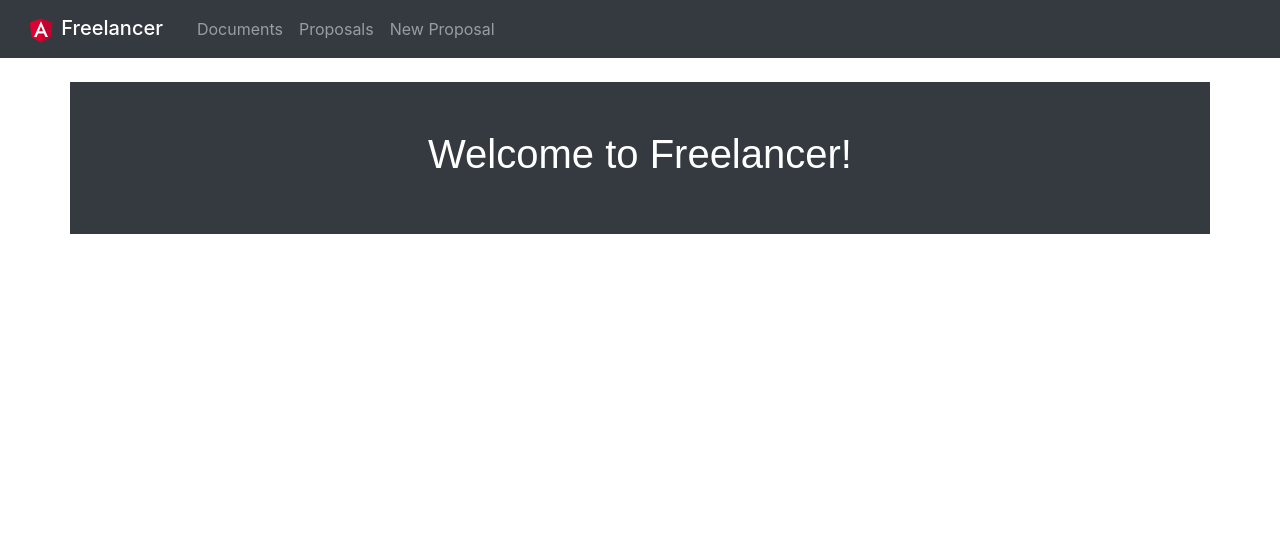
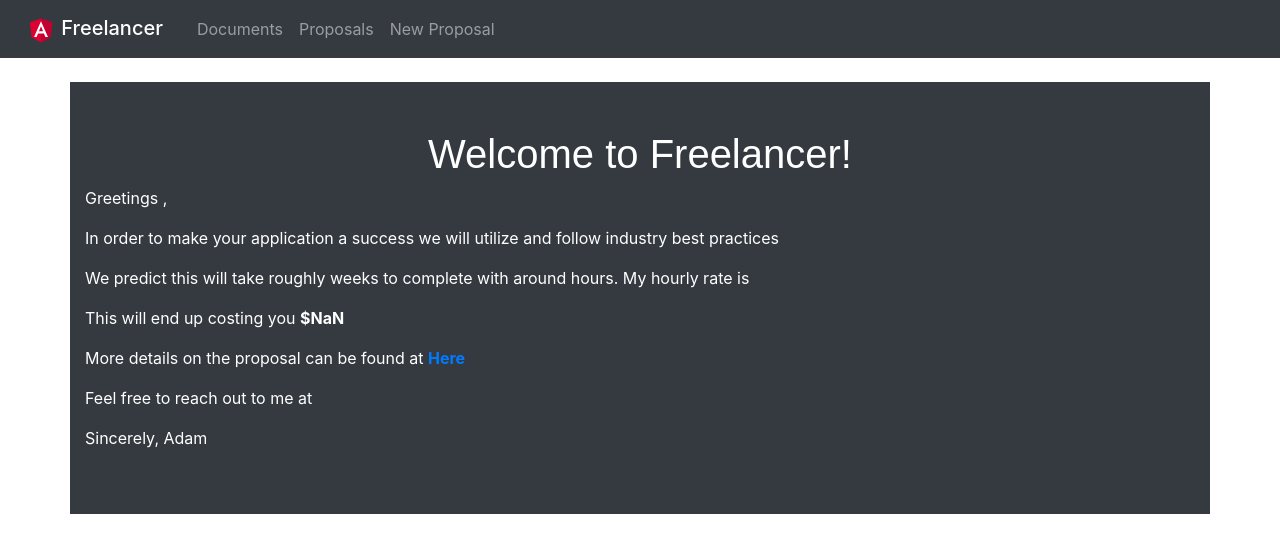
Before and after one commit to adamahrens/Railslancer, an Angular app in the folder freelance-frontend/: page /proposal/1 in a window 1280 px wide. Before the commit this address led to /. Shown: the top 552 px of the page. Built offline with nearby package versions, Linux system fonts and the light colour scheme.

Commit message:
Hooking up a temporary show page.

```diff
--- a/freelance-frontend/src/app/app-routing.module.ts
+++ b/freelance-frontend/src/app/app-routing.module.ts
@@ -3,12 +3,14 @@ import { Routes, RouterModule } from '@angular/router';
 import { DocumentsComponent } from './documents/documents.component';
 import { ProposalsComponent } from './proposals/proposals.component';
 import { ProposalNewComponent } from './proposals/proposal-new.component';
+import { ProposalShowComponent } from './proposals/proposal-show.component';
 
 const routes: Routes = [
   { path: '', pathMatch: 'full', redirectTo: '/documents' },
   { path: 'documents', component: DocumentsComponent },
   { path: 'proposals', component: ProposalsComponent },
-  { path: 'proposals/new', component: ProposalNewComponent }
+  { path: 'proposals/new', component: ProposalNewComponent },
+  { path: 'proposal/:id', component: ProposalShowComponent }
 ];
 
 @NgModule({
--- a/freelance-frontend/src/app/app.module.ts
+++ b/freelance-frontend/src/app/app.module.ts
@@ -7,13 +7,15 @@ import { AppComponent } from './app.component';
 import { DocumentsComponent } from './documents/documents.component';
 import { ProposalsComponent } from './proposals/proposals.component';
 import { ProposalNewComponent } from './proposals/proposal-new.component';
+import { ProposalShowComponent } from './proposals/proposal-show.component';
 
 @NgModule({
   declarations: [
     AppComponent,
     DocumentsComponent,
     ProposalsComponent,
-    ProposalNewComponent
+    ProposalNewComponent,
+    ProposalShowComponent
   ],
   imports: [
     BrowserModule,
--- /dev/null
+++ b/freelance-frontend/src/app/proposals/proposal-show.component.html
@@ -0,0 +1,27 @@
+<div class="row">
+  <div class="col">
+    <div>
+      <p>
+        Greetings <strong>{{ proposal.customer }}</strong>,
+      </p>
+      <p>
+        In order to make your application a success we will utilize <strong>{{ proposal.tools }}</strong> and follow industry best practices
+      </p>
+      <p>
+        We predict this will take roughly <strong>{{ proposal.weeks_to_complete }}</strong> weeks to complete with around <strong>{{ proposal.estimated_hours }}</strong> hours. My hourly rate is <strong>{{ proposal.hourly_rate }}</strong>
+      </p>
+      <p>
+        This will end up costing you <strong>${{ proposal.hourly_rate * proposal.estimated_hours }}</strong>
+      </p>
+      <p>
+        More details on the proposal can be found at <strong><a href="{{ proposal.portfolio_url }}">Here</a></strong>
+      </p>
+      <p>
+        Feel free to reach out to me at <strong>{{ proposal.client_email }}</strong>
+      </p>
+      <p>
+        Sincerely, Adam
+      </p>
+    </div>
+  </div>
+</div>
--- /dev/null
+++ b/freelance-frontend/src/app/proposals/proposal-show.component.ts
@@ -0,0 +1,27 @@
+import { Component, OnInit } from '@angular/core';
+import { ActivatedRoute, Params } from '@angular/router';
+import { Proposal } from "./proposal"
+
+@Component({
+  selector: 'proposal-show',
+  templateUrl: './proposal-show.component.html',
+  styleUrls: ['./proposals.component.scss']
+})
+
+export class ProposalShowComponent implements OnInit {
+  id: number;
+  routeId: any;
+  proposal: Proposal;
+
+  constructor(private route: ActivatedRoute) {
+
+  }
+
+  ngOnInit() {
+    this.proposal = new Proposal();
+    this.routeId = this.route.params.subscribe(params => {
+      this.id = +params['id'];
+      console.log('Got this id = ' + this.id);
+    })
+  }
+}
--- a/freelance-frontend/src/app/proposals/proposals.component.html
+++ b/freelance-frontend/src/app/proposals/proposals.component.html
@@ -23,6 +23,9 @@
       <div class="card-body">
         <a href="mailto:{{ proposal.client_email }}" class="card-link">Email {{ proposal.customer }}</a>
       </div>
+      <div class="card-body">
+        <a href="/proposal/{{ proposal.id }}" class="btn btn-primary">Show</a>
+      </div>
       <div class="card-footer text-muted">
         Weeks to complete {{ proposal.weeks_to_complete }}
       </div>
```
